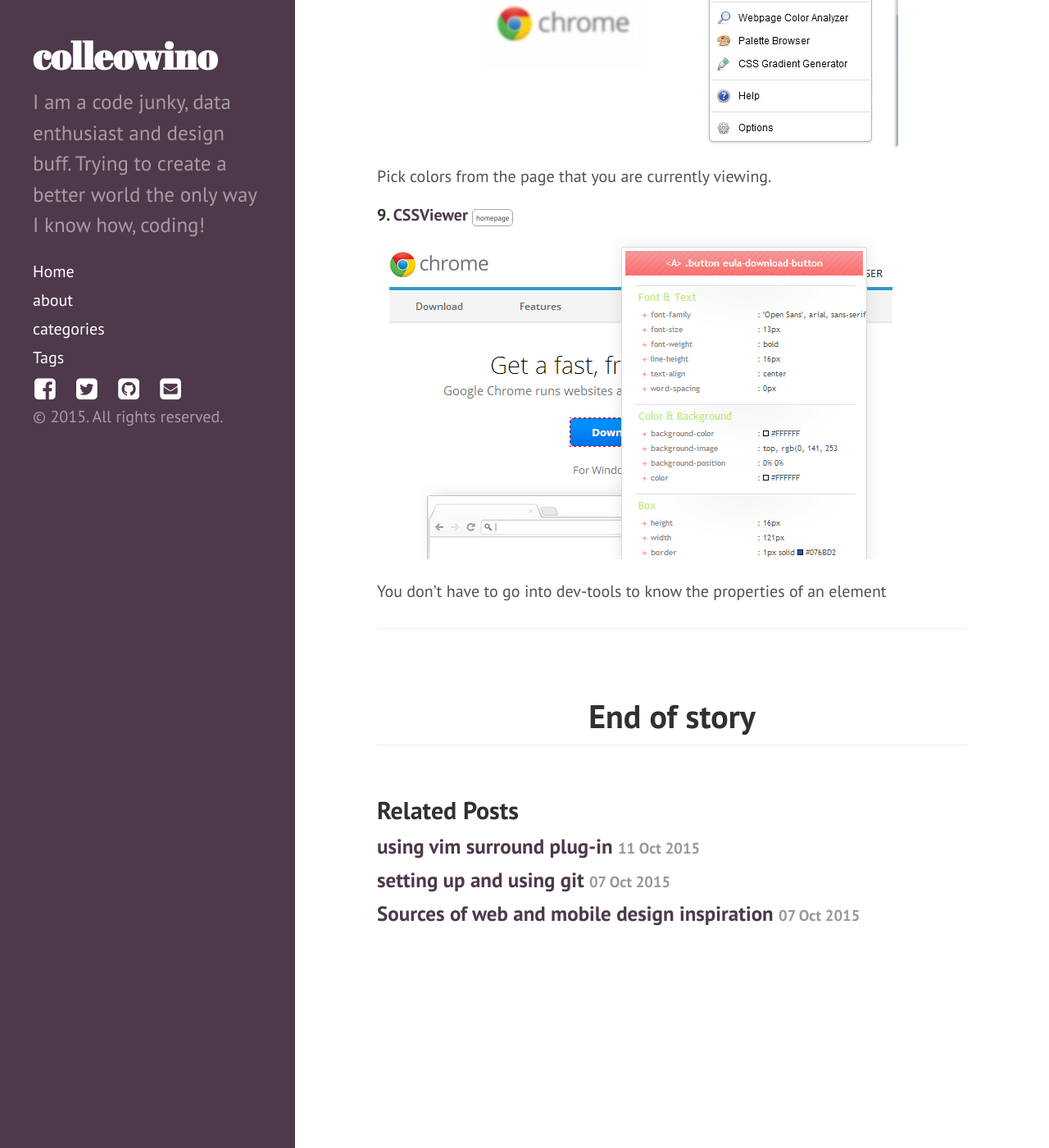
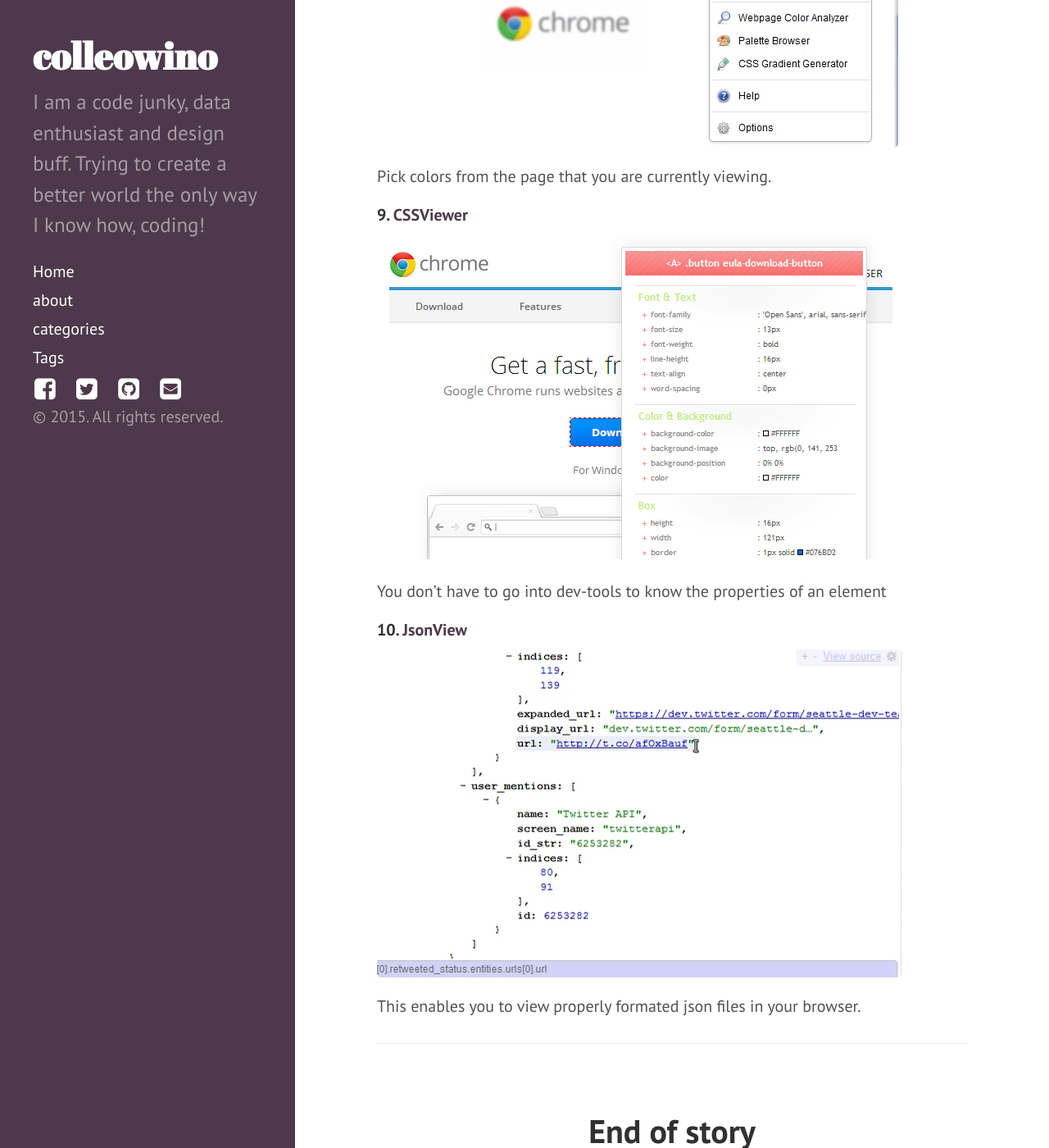
Before and after one commit to colleowino/colleowino.github.io, a Jekyll site: the page built from _posts/2015-09-30-my-favorite-browser-addons.md, in a window 1280 px wide and 1400 px high, scrolled down 1904 px. Shown: the whole window at 82% size. Built offline with Jekyll 4.4.1, drawn with Linux system fonts in a browser that asks for light colours; nearby versions of some CDN libraries; comment, search, counter and statistics services are not loaded.

Commit message:
+update jsonview

```diff
--- a/_posts/2015-09-30-my-favorite-browser-addons.md
+++ b/_posts/2015-09-30-my-favorite-browser-addons.md
@@ -39,10 +39,16 @@
 </a>
 Pick colors from the page that you are currently viewing.
 
-#### 9. [CSSViewer](https://chrome.google.com/webstore/detail/colorzilla/ggfgijbpiheegefliciemofobhmofgce) [homepage](http://colorzilla.com/){:target="blank" class="sub"}
+#### 9. [CSSViewer](https://chrome.google.com/webstore/detail/colorzilla/ggfgijbpiheegefliciemofobhmofgce)
 <a target="_blank" href="https://chrome.google.com/webstore/detail/colorzilla/ggfgijbpiheegefliciemofobhmofgce">
 ![colorpeek](/img/cssviewer.png)
 </a>
 You don't have to go into dev-tools to know the properties of an element
 
+#### 10. [JsonView](https://chrome.google.com/webstore/detail/colorzillaklaanhfefbnpoihckbnefhakgolnmc)
+<a target="_blank" href="https://chrome.google.com/webstore/detail/colorzilla/chklaanhfefbnpoihckbnefhakgolnmc">
+![colorpeek](/img/jsonview.png)
+</a>
+This enables you to view properly formated json files in your browser.
+
 -----
```
Also changed, not shown: img/jsonview.png (added).
